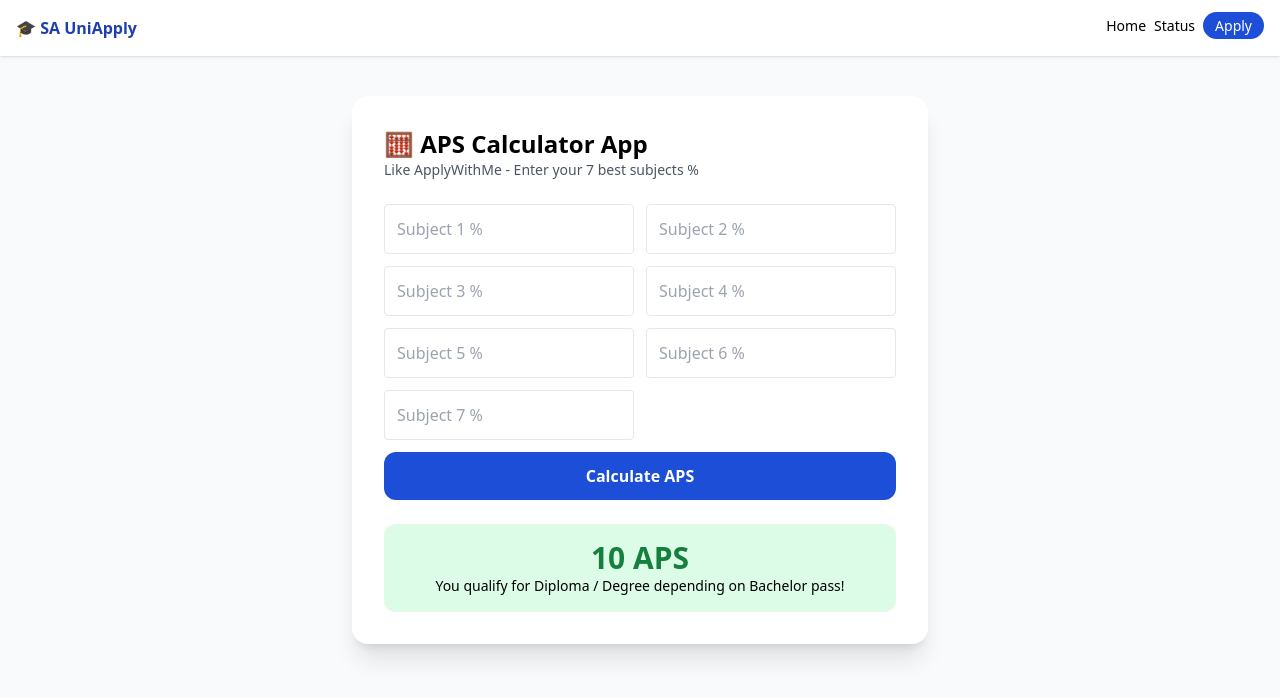
After one commit to mapipaisiphile-commits/sa-uni-apply, a Flask app: template templates/aps.html in a window 1280 px wide. The commit adds this page. Shown: the top 698 px of the page. Run offline with Flask 3, Linux system fonts and the light colour scheme; the template is opened without the code that fills it: most values are stand-ins (such as "Sample title", 1, 10 or a date in 2020); some libraries are stand-ins or nearby versions.

Commit message:
Add APS and Status pages - ApplyWithMe style

```diff
--- /dev/null
+++ b/templates/aps.html
@@ -0,0 +1,21 @@
+<!DOCTYPE html>
+<html><head><meta name="viewport" content="width=device-width, initial-scale=1">
+<script src="https://cdn.tailwindcss.com"></script><title>APS Calculator</title></head>
+<body class="bg-gray-50">
+<nav class="bg-white shadow p-4 flex justify-between"><div class="font-bold text-blue-800">🎓 SA UniApply</div><div class="space-x-2 text-sm"><a href="/">Home</a><a href="/status">Status</a><a href="/apply" class="bg-blue-700 text-white px-3 py-1 rounded-full">Apply</a></div></nav>
+<div class="max-w-xl mx-auto bg-white mt-10 p-8 rounded-2xl shadow-xl">
+<h2 class="text-2xl font-bold">🧮 APS Calculator App</h2>
+<p class="text-sm text-gray-600 mb-6">Like ApplyWithMe - Enter your 7 best subjects %</p>
+<form method="POST" class="grid grid-cols-2 gap-3">
+<input name="s1" type="number" placeholder="Subject 1 %" required class="border p-3 rounded">
+<input name="s2" type="number" placeholder="Subject 2 %" required class="border p-3 rounded">
+<input name="s3" type="number" placeholder="Subject 3 %" required class="border p-3 rounded">
+<input name="s4" type="number" placeholder="Subject 4 %" required class="border p-3 rounded">
+<input name="s5" type="number" placeholder="Subject 5 %" required class="border p-3 rounded">
+<input name="s6" type="number" placeholder="Subject 6 %" required class="border p-3 rounded">
+<input name="s7" type="number" placeholder="Subject 7 %" required class="border p-3 rounded">
+<button class="col-span-2 bg-blue-700 text-white py-3 rounded-xl font-bold">Calculate APS</button>
+</form>
+{% if score is not none %}<div class="mt-6 bg-green-100 p-4 rounded-xl text-center"><p class="text-3xl font-bold text-green-700">{{score}} APS</p><p class="text-sm">You qualify for Diploma / Degree depending on Bachelor pass!</p></div>{% endif %}
+</div>
+</body></html>
```
Also changed, not shown: templates/admin.html (+3 -8 lines), templates/status.html (added, +16 -0 lines).
